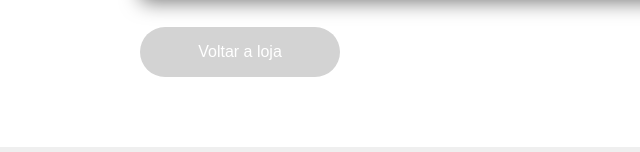
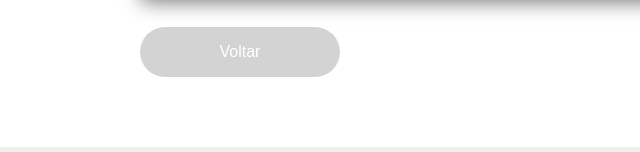
Before and after one commit to Vitorkeller1604/streetwear, a plain HTML site: page pages/final-2.html in a window 1280 px wide. Shown: the part 648-800 px from the top of the page, 0-640 px from the left. Drawn offline with nearby package versions, Linux system fonts and the light colour scheme; a script that the page names is missing.

Commit message:
Update final-2.html

```diff
--- a/pages/final-2.html
+++ b/pages/final-2.html
@@ -60,7 +60,7 @@
             <button style="float:right;height:50px;width:200px;">Continuar</button>
         </a>
         <a href="/index.html">
-            <button style="float:left;height:50px;width:200px;background-color:#d3d3d3;">Voltar a loja</button>
+            <button style="float:left;height:50px;width:200px;background-color:#d3d3d3;">Voltar</button>
         </a>
     </div>
 
```
